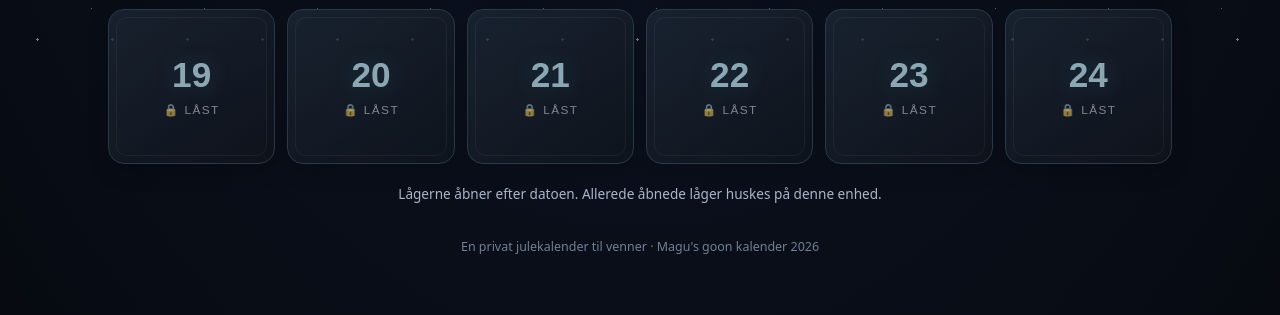
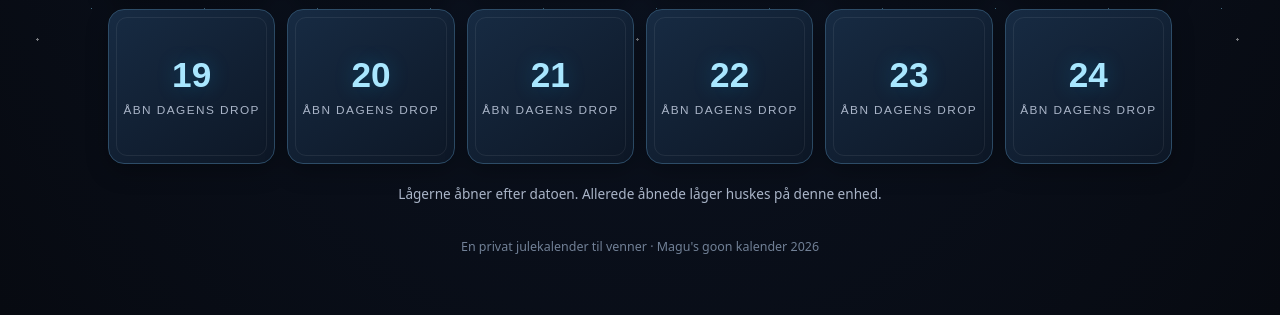
Before and after one commit to MagnumDotBot/Goonkalender, a plain HTML site: page index.html in a window 1280 px wide. Shown: the part 748-1063 px from the top of the page. Drawn offline with Linux system fonts and the light colour scheme.

Commit message:
Update index.html

```diff
--- a/index.html
+++ b/index.html
@@ -67,7 +67,7 @@ button.close{border:0;border-radius:10px;padding:11px 16px;font:inherit;font-wei
 // INDSTILLINGER FOR TEST OG DATOER
 // Sæt til 'true' for at låse alle op med det samme.
 // Sæt til 'false' for at bruge den automatiske datolås.
-const TEST_MODE = false;
+const TEST_MODE = true;
 // ==========================================
 
 const creators = [
@@ -87,10 +87,10 @@ const creators = [
   },
   /* Dag 3 */
   {
-    name: "Model 3",
-    intro: "Dagens goon materiale er xxx! Klik på billedet for at åbne albummet:)",
+    name: "NellyTheOneAndOnly",
+    intro: "Dagens goon materiale er NellyTheOneAndOnly! Klik på billedet for at åbne albummet:)",
     image: "December3.jpg",
-    albumUrl: "https://example.com"
+    albumUrl: "https://www.imagepond.net/a/AFBHMOlE"
   },
   /* Dag 4 */
   {
```
